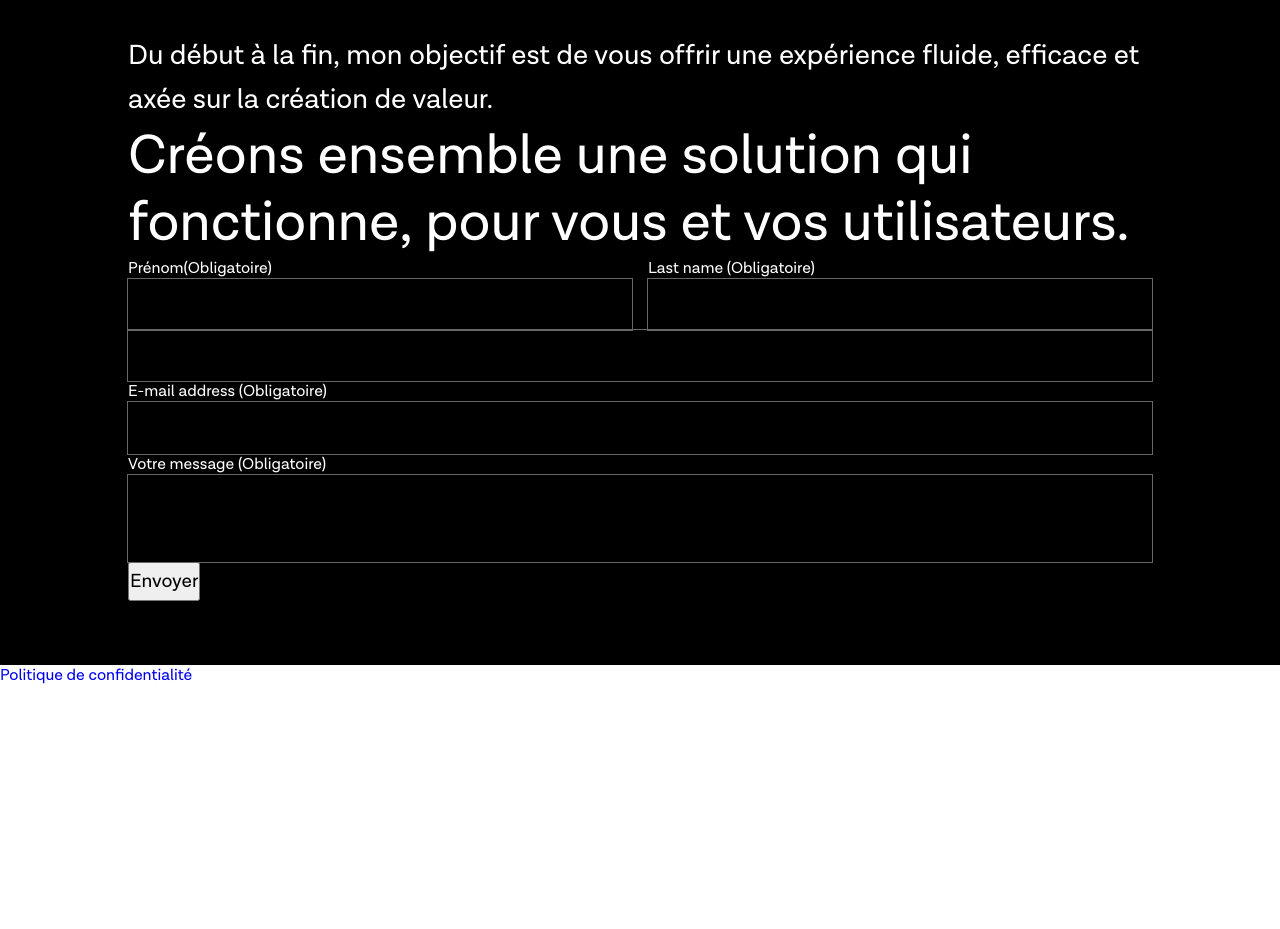
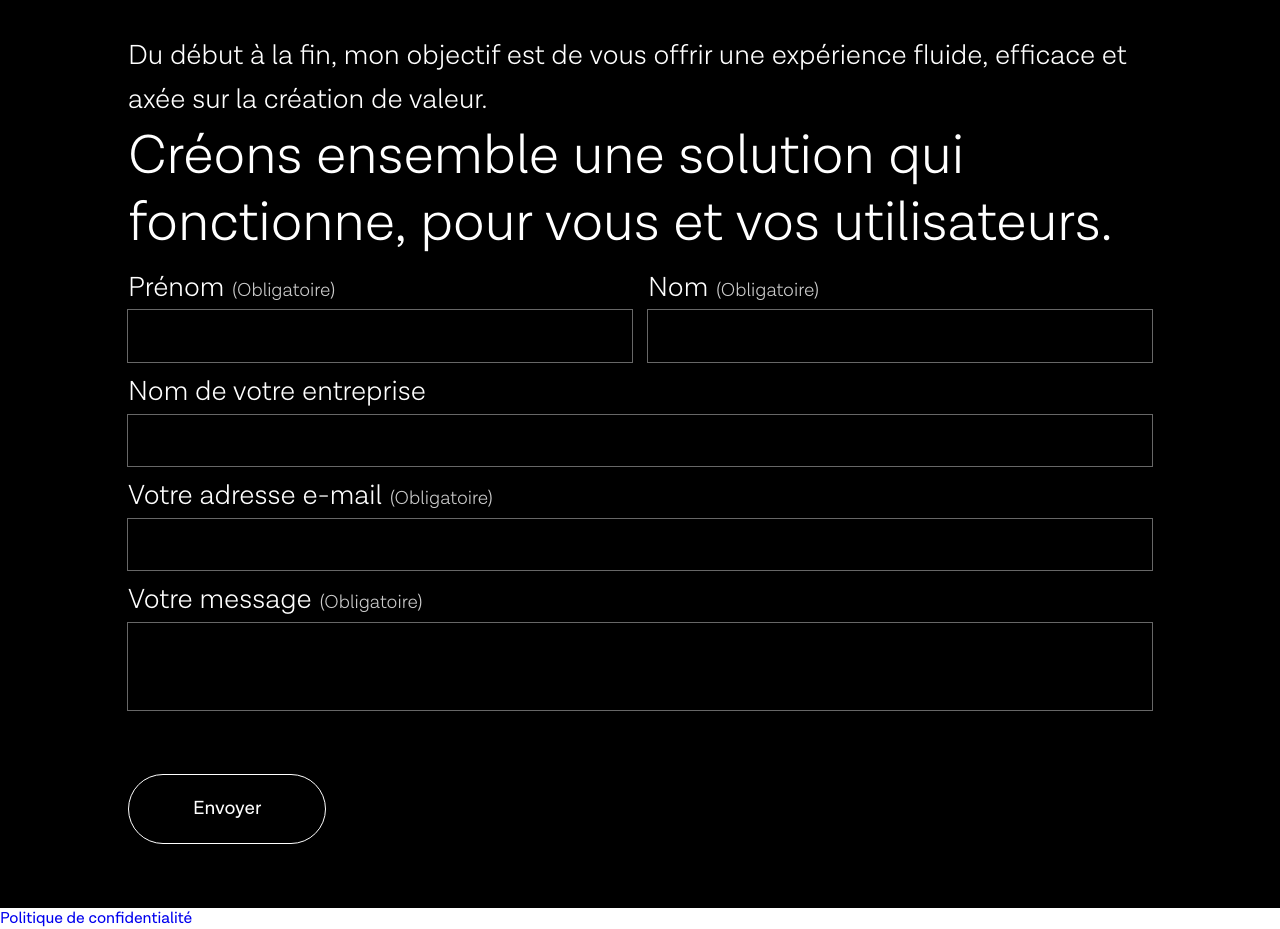
Before and after one commit to youssef370/portfolio, a plain HTML site: page index.html in a window 1280 px wide. Shown: the part 3920-4849 px from the top of the page. Before the commit the page ends 4606 px from the top, so only its background shows below. Drawn offline with Linux system fonts and the light colour scheme; a web font is replaced by a local one.

Commit message:
finished contact form styling

```diff
--- a/index.html
+++ b/index.html
@@ -1,5 +1,6 @@
 <!doctype html>
 <html lang="en">
+
 <head>
     <meta charset="UTF-8" />
     <meta name="viewport" content="width=device-width, initial-scale=1.0" />
@@ -190,48 +191,26 @@
                 <form action="" class="contact-form">
                     <div class="contact-form__name-container flex-wrapper">
                         <div class="contact-form__name-part">
-                <label for="first-name" class="contact-form__field-name"
-                  >Prénom<span>(Obligatoire)</span></label
-                >
-                <input
-                  type="text"
-                  class="contact-form__field small-text"
-                  name="first-name"
-                />
+                            <label for="first-name" class="contact-form__field-name medium-text">Prénom<span
+                                    class="small-text">(Obligatoire)</span></label>
+                            <input type="text" class="contact-form__field small-text" name="first-name" />
                         </div>
                         <div class="contact-form__name-part">
-                <label for="last-name" class="contact-form__field-name"
-                  >Last name <span>(Obligatoire)</span></label
-                >
-                <input
-                  type="text"
-                  class="contact-form__field small-text"
-                  name="last-name"
-                />
+                            <label for="last-name" class="contact-form__field-name medium-text">Nom<span
+                                    class="small-text">(Obligatoire)</span></label>
+                            <input type="text" class="contact-form__field small-text" name="last-name" />
                         </div>
                     </div>
-            <label for="company-name" class="contact-form__field-name"></label>
-            <input
-              type="text"
-              name="company-name"
-              class="small-text contact-form__field"
-            />
-            <label for="email-address" class="contact-form__field-name"
-              >E-mail address <span>(Obligatoire)</span></label
-            >
-            <input
-              type="email"
-              name="email-address"
-              class="small-text contact-form__field"
-            />
-            <label for="contact-message" class="contact-form__field-name"
-              >Votre message <span>(Obligatoire)</span></label
-            >
-            <textarea
-              name="contact-message"
-              class="small-text contact-form__field"
-              id="contact-message"
-            ></textarea>
+                    <label for="company-name" class="contact-form__field-name medium-text">Nom de votre
+                        entreprise</label>
+                    <input type="text" name="company-name" class="small-text contact-form__field" />
+                    <label for="email-address" class="contact-form__field-name medium-text">Votre adresse e-mail<span
+                            class="small-text">(Obligatoire)</span></label>
+                    <input type="email" name="email-address" class="small-text contact-form__field" />
+                    <label for="contact-message" class="contact-form__field-name medium-text">Votre message<span
+                            class="small-text">(Obligatoire)</span></label>
+                    <textarea name="contact-message" class="small-text contact-form__field"
+                        id="contact-message"></textarea>
                     <button class="small-text contact-form__button" type="submit">
                         Envoyer
                     </button>
@@ -243,4 +222,5 @@
         <a href="privacy.html">Politique de confidentialité</a>
     </footer>
 </body>
+
 </html>
--- a/style.css
+++ b/style.css
@@ -1,21 +1,24 @@
 /* FONTS */
 @font-face {
   font-family: "Lota";
-    src: url("./assets/Los\ Andes\ \ Lota\ Grotesque\ Regular.otf") format("opentype");
+  src: url("./assets/Los\ Andes\ \ Lota\ Grotesque\ Regular.otf")
+    format("opentype");
   font-weight: normal;
   font-style: normal;
 }
 
 @font-face {
   font-family: "Lota";
-    src: url("./assets/Los\ Andes\ \ Lota\ Grotesque\ Bold.otf") format("opentype");
+  src: url("./assets/Los\ Andes\ \ Lota\ Grotesque\ Bold.otf")
+    format("opentype");
   font-weight: 700;
   font-style: normal;
 }
 
 @font-face {
   font-family: "Lota";
-    src: url("./assets/Los\ Andes\ \ Lota\ Grotesque\ Light.otf") format("opentype");
+  src: url("./assets/Los\ Andes\ \ Lota\ Grotesque\ Light.otf")
+    format("opentype");
   font-weight: 300;
   font-style: normal;
 }
@@ -237,3 +240,54 @@
 .contact-form__name-part {
   flex: 1;
 }
+
+.contact-form__field-name {
+  display: block;
+  margin-top: 0.5rem;
+}
+
+.contact-form__field-name span {
+  display: inline-block;
+  margin-left: 0.5rem;
+  color: #cdcdcd;
+}
+
+.contact {
+  font-weight: 300;
+}
+
+.contact * {
+  font-weight: inherit;
+}
+
+.contact-form__button {
+  width: fit-content;
+  padding: 1rem 4rem;
+  margin-top: 4rem;
+  border: 1px white solid;
+  border-radius: 200px;
+  background: black;
+  color: white;
+  font-weight: 400;
+  position: relative;
+  overflow: hidden;
+}
+
+.contact-form__button::before {
+  content: "";
+  position: absolute;
+  display: block;
+  top: 100%;
+  left: 50%;
+  width: 200%;
+  height: 200%;
+  border-radius: 400%;
+  background-color: white;
+  transform: translateX(-50%);
+}
+
+.contact-form__button:hover::before {
+  transform: translateY(-60%) translateX(-50%);
+  transition: 0.4s ease-in;
+  mix-blend-mode: difference;
+}
```
Lines whose indentation alone changed are shown as unchanged.
